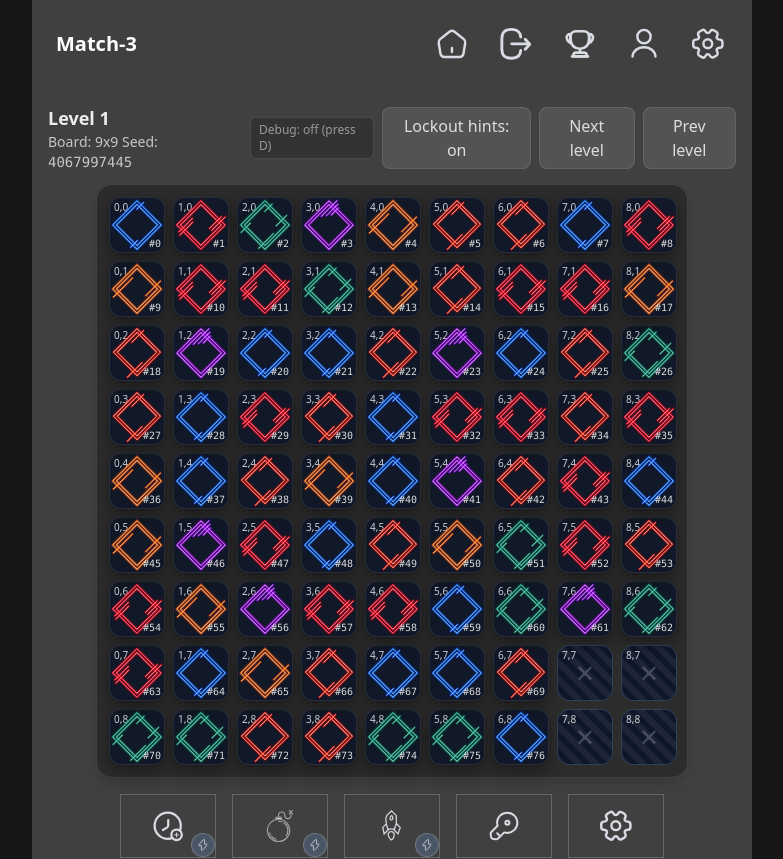
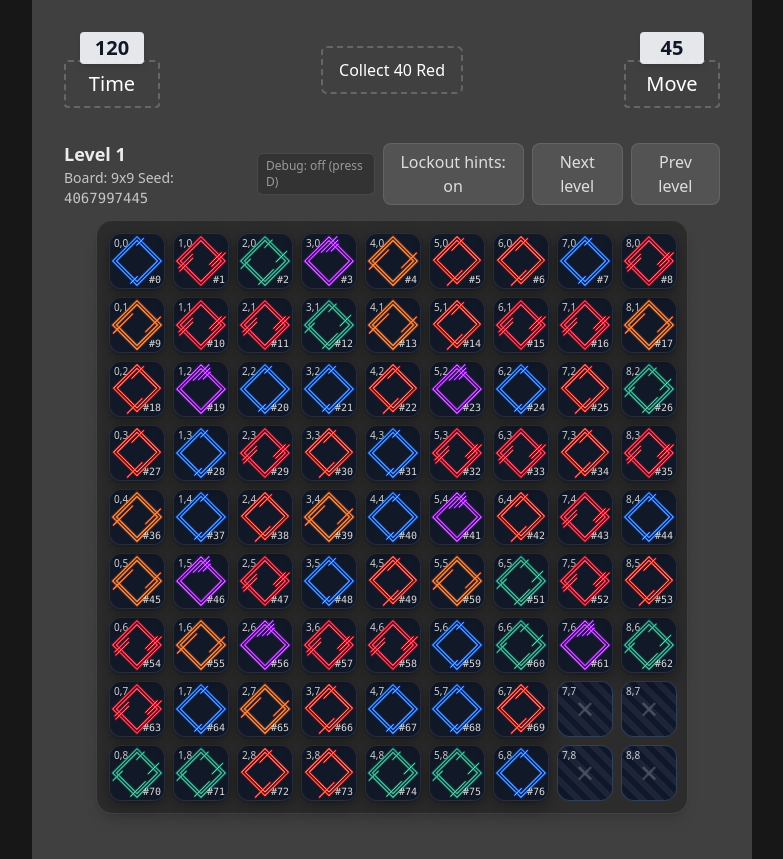
Before and after one commit to jan-ninh/match3-frontend, a React (Vite) app: page /game-map/play-game in a window 1280 px wide. Shown: the top 859 px of the page, without its empty margins (248-1031 px from the left). Built offline with nearby package versions, Linux system fonts and the light colour scheme.

Commit message:
Edit Navbar in playgame

```diff
--- a/src/app/layouts/GameLayout.tsx
+++ b/src/app/layouts/GameLayout.tsx
@@ -1,10 +1,8 @@
 import { Outlet } from 'react-router';
-import { Navbar } from '@/components';
 
 export default function GameLayout() {
   return (
     <>
-      <Navbar />
       <Outlet />
     </>
   );
--- a/src/components/header/MovesDisplay.tsx
+++ b/src/components/header/MovesDisplay.tsx
@@ -4,7 +4,7 @@ export default function MovesDisplay({ moves }: Props) {
   return (
     <div className="flex flex-col items-center justify-center relative">
       <span className="text-xl font-bold bg-gray-200 text-gray-900 w-16 h-8 rounded-sm shadow-md flex items-center justify-center">{moves}</span>
-      <span className="text-xl text-center bg-gray-600 w-24 h-12 rounded-sm -mt-1 flex items-center justify-center">Move</span>
+      <span className="text-xl text-center border-2 border-dashed border-white/20 w-24 h-12 rounded-sm -mt-1 flex items-center justify-center">Move</span>
     </div>
   );
 }
--- a/src/components/header/TargetDisplay.tsx
+++ b/src/components/header/TargetDisplay.tsx
@@ -1,9 +1,5 @@
 type Props = { label?: string };
 
 export default function TargetDisplay({ label = 'Target' }: Props) {
-  return (
-    <div className="border-2 border-dashed w-24 h-12 flex items-center justify-center border-gray-300 text-gray-800 bg-white">
-      {label}
-    </div>
-  );
+  return <div className="border-2 border-dashed p-4 h-12 flex items-center justify-center rounded-md  border-white/20">{label}</div>;
 }
--- a/src/components/header/TimeDisplay.tsx
+++ b/src/components/header/TimeDisplay.tsx
@@ -4,7 +4,7 @@ export default function TimeDisplay({ time }: Props) {
   return (
     <div className="flex flex-col items-center justify-center relative">
       <span className="text-xl font-bold bg-gray-200 text-gray-900 w-16 h-8 rounded-sm shadow-md flex items-center justify-center">{time}</span>
-      <span className="text-xl text-center bg-gray-600 w-24 h-12 rounded-sm -mt-1 flex items-center justify-center">Time</span>
+      <span className="text-xl text-center border-2 border-dashed border-white/20 w-24 h-12 rounded-sm -mt-1 flex items-center justify-center">Time</span>
     </div>
   );
 }
--- a/src/pages/GameplayPage.tsx
+++ b/src/pages/GameplayPage.tsx
@@ -1,4 +1,4 @@
-import { GameFooter } from '@/components';
+import { GameFooter, Header } from '@/components';
 import { GameContainer } from '@/features/playground';
 import { useOverlays } from '@/features/overlays';
 
@@ -6,7 +6,8 @@ export default function GameplayPage() {
   const { openSettings, openPowerChoice, openWin, openLose } = useOverlays();
 
   return (
-    <div className="p-4">
+    <div className="p-8 flex flex-col gap-8">
+      <Header time={'120'} moves={45} targetLabel="Collect 40 Red" />
       <GameContainer />
       <GameFooter openSettings={openSettings} openPowerChoice={openPowerChoice} openWin={openWin} openLose={openLose} />
     </div>
--- a/src/pages/LeaderboardPage.tsx
+++ b/src/pages/LeaderboardPage.tsx
@@ -1,4 +1,4 @@
-import { PodiumCard, RankRow, YourPositionCard } from '@/components';
+import { Navbar, PodiumCard, RankRow, YourPositionCard } from '@/components';
 import type { User } from '@/types';
 
 type Props = {
@@ -18,7 +18,7 @@ export default function LeaderboardPage({ users = [], currentUserId = '11' }: Pr
     { id: '8', name: 'Hannah', score: 800 },
     { id: '9', name: 'Ian', score: 780 },
     { id: '10', name: 'Jane', score: 750 },
-    { id: '11', name: 'Karl', score: 720 }
+    { id: '11', name: 'Karl', score: 720 },
   ];
 
   const sorted = [...(users.length ? users : testUsers)].sort((a, b) => b.score - a.score);
@@ -30,12 +30,14 @@ export default function LeaderboardPage({ users = [], currentUserId = '11' }: Pr
   const currentRank = currentIndex >= 0 ? currentIndex + 1 : undefined;
 
   return (
+    <>
+      <Navbar />
       <div className="max-w-xl mx-auto bg-gray-100 text-gray-900 p-6 rounded-xl">
         <div className="flex justify-center items-end mb-6 flex-wrap sm:flex-nowrap gap-4">
           {[
             { user: topThree[1], order: 1, position: 2 },
             { user: topThree[0], order: 2, position: 1 },
-          { user: topThree[2], order: 3, position: 3 }
+            { user: topThree[2], order: 3, position: 3 },
           ]
             .filter((x) => x.user)
             .map((x) => (
@@ -57,5 +59,6 @@ export default function LeaderboardPage({ users = [], currentUserId = '11' }: Pr
           </div>
         )}
       </div>
+    </>
   );
 }
--- a/src/pages/LevelMapPage.tsx
+++ b/src/pages/LevelMapPage.tsx
@@ -1,6 +1,6 @@
 import { useEffect, useState } from 'react';
 import { useNavigate } from 'react-router';
-import LevelGrid from '@/components/level/LevelGrid';
+import { Navbar, LevelGrid } from '@/components';
 import { getProgress, unlockLevel } from '@/services/progress/progressActions';
 import type { LevelId, Progress } from '@/services/progress/ProgressStore';
 
@@ -28,6 +28,7 @@ export default function LevelMapPage() {
 
   return (
     <div className="p-6">
+      <Navbar />
       <h1 className="text-xl font-bold mb-4 text-center">Level Map</h1>
       <LevelGrid progress={progress} onSelect={onSelect} />
 
--- a/src/pages/ProfileDashboard.tsx
+++ b/src/pages/ProfileDashboard.tsx
@@ -1,8 +1,10 @@
-import { Avatar, BadgeGrid, ProfileHeader, ProgressBar, StatsGrid } from '@/components';
+import { Avatar, BadgeGrid, ProfileHeader, ProgressBar, StatsGrid, Navbar } from '@/components';
 import badges from '@/data/badges';
 
 export default function ProfileDashboard() {
   return (
+    <>
+      <Navbar />
       <div className="m-8 max-w-xl mx-auto  flex flex-col space-y-4">
         <ProfileHeader username="Elsa" level={12}>
           <Avatar size={124} />
@@ -20,5 +22,6 @@ export default function ProfileDashboard() {
         <ProgressBar percent={65} />
         <BadgeGrid badges={badges} />
       </div>
+    </>
   );
 }
```
Lines whose indentation alone changed are shown as unchanged.
